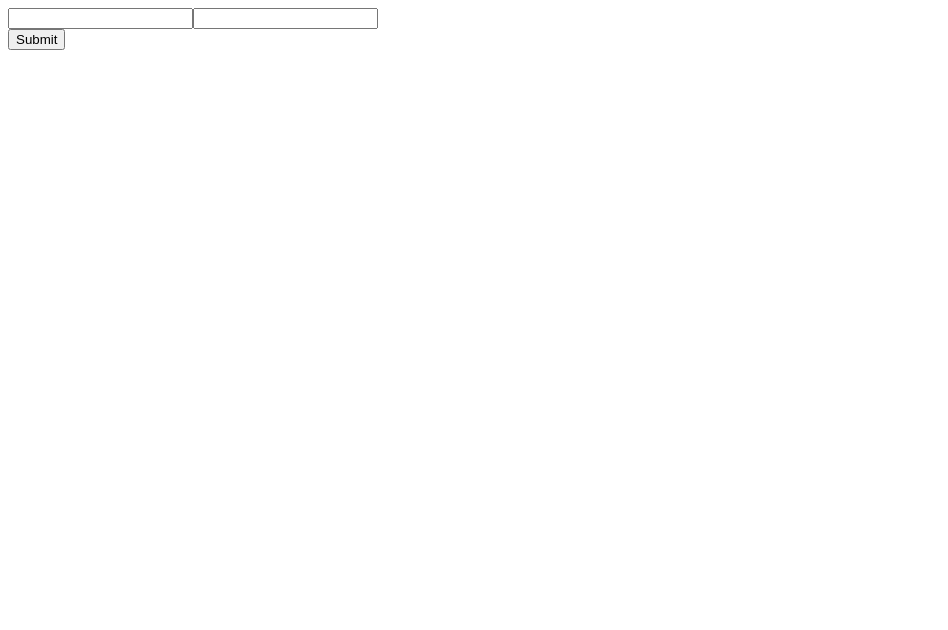
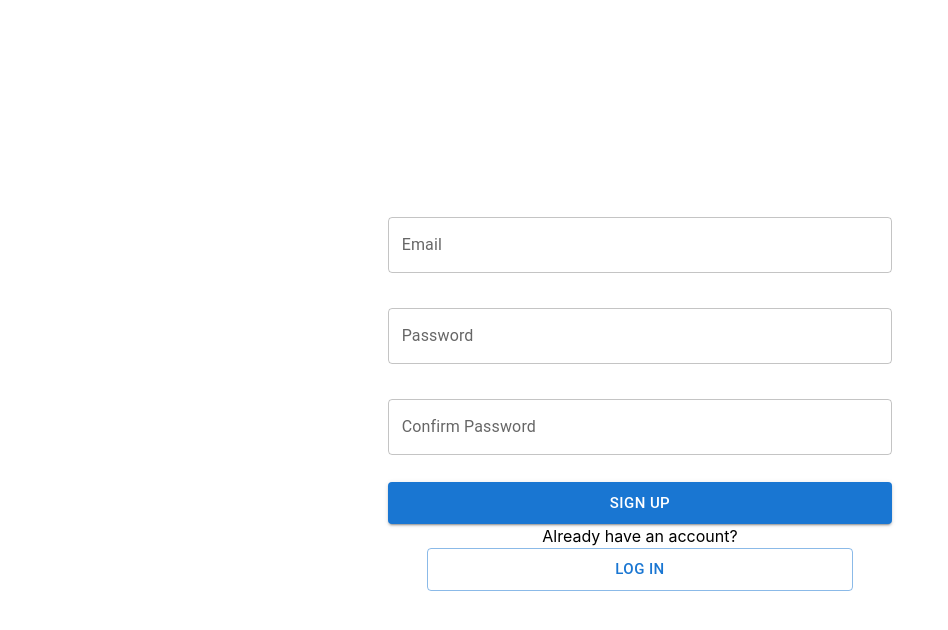
Before and after one commit to savelievamareena/mini-paint, a React (Vite) app: page /signup in a window 1280 px wide. Shown: the top 630 px of the page, without its empty margins (0-948 px from the left). Built offline with nearby package versions, Linux system fonts and the light colour scheme; no server answers.

Commit message:
feat: Signup form

```diff
--- a/src/context/AuthContext.tsx
+++ b/src/context/AuthContext.tsx
@@ -22,7 +22,7 @@ const AuthProvider: React.FC<AuthProviderProps> = ({ children }) => {
         return onAuthStateChanged(auth, (user) => {
             setCurrentUser(user);
             setLoading(false);
-        }); // Ensure to return the unsubscribe function
+        });
     }, []);
 
     return (
--- a/src/index.css
+++ b/src/index.css
@@ -20,3 +20,25 @@ h1 {
     font-size: 3.2em;
     line-height: 1.1;
 }
+
+#root {
+    max-width: 1280px;
+    margin: 0 auto;
+    padding: 2rem;
+    text-align: center;
+}
+
+@keyframes logo-spin {
+    from {
+        transform: rotate(0deg);
+    }
+    to {
+        transform: rotate(360deg);
+    }
+}
+
+@media (prefers-reduced-motion: no-preference) {
+    a:nth-of-type(2) .logo {
+        animation: logo-spin infinite 20s linear;
+    }
+}
--- a/src/main.tsx
+++ b/src/main.tsx
@@ -9,6 +9,8 @@ import Login from "./pages/Login.tsx";
 import Canvas from "./pages/Canvas.tsx";
 import Signup from "./pages/SIgnup.tsx";
 import ProtectedRoutes from "./ProtectedRoutes.tsx";
+import { AuthProvider } from "./context/AuthContext.tsx";
+import "./index.css";
 
 const router = createBrowserRouter([
     {
@@ -47,7 +49,9 @@ const root = ReactDOM.createRoot(rootElement);
 root.render(
     <React.StrictMode>
         <StyledEngineProvider injectFirst>
-            <RouterProvider router={router} />
+            <AuthProvider>
+                <RouterProvider router={router} />
+            </AuthProvider>
         </StyledEngineProvider>
     </React.StrictMode>,
 );
--- a/src/pages/SIgnup.tsx
+++ b/src/pages/SIgnup.tsx
@@ -1,37 +1,41 @@
-import { auth } from "../../firebase.ts";
-import { useForm, SubmitHandler } from "react-hook-form";
-import { createUserWithEmailAndPassword } from "firebase/auth";
 import { useEffect, useState } from "react";
 import { useNavigate } from "react-router-dom";
+import { auth } from "../../firebase.ts";
+import { Controller, useForm } from "react-hook-form";
+import { createUserWithEmailAndPassword } from "firebase/auth";
+import { Button, FormControl, Link, TextField } from "@mui/material";
 
-type Inputs = {
+interface SignupFormValues {
     email: string;
     pass: string;
-    passConfirmation: string;
-};
+    passConfirm: string;
+}
 
 const Signup = () => {
+    const [authError, setAuthError] = useState("");
+    const [passError, setPassError] = useState("");
     const [registeredEmail, setRegisteredEmail] = useState("");
-    const [error, setError] = useState("");
     const navigate = useNavigate();
-
-    const {
-        register,
-        handleSubmit,
-        formState: { errors },
-    } = useForm<Inputs>();
 
     useEffect(() => {
         if (registeredEmail) {
-            navigate("/home", { state: { email: registeredEmail } });
+            navigate("/", { state: { email: registeredEmail } });
         }
     }, [registeredEmail]);
 
-    const onSubmit: SubmitHandler<Inputs> = (data) => {
+    const { control, handleSubmit, clearErrors } = useForm<SignupFormValues>({});
+
+    const onSubmit = (data: SignupFormValues) => {
+        if (data.pass !== data.passConfirm) {
+            setPassError("Passwords should be equal");
+            return;
+        }
+
         try {
             const registerUser = async () => {
                 const authUser = await createUserWithEmailAndPassword(auth, data.email, data.pass);
                 if (typeof authUser === "object" && authUser.user && authUser.user.email) {
+                    console.log("AUTH USER", authUser);
                     setRegisteredEmail(authUser.user.email);
                 }
             };
@@ -40,29 +44,101 @@ const Signup = () => {
             if (typeof error === "object" && error !== null && "message" in error) {
                 const firebaseError = error as { message: string };
                 console.error("Error creating user:", firebaseError.message);
-                setError(firebaseError.message);
+                setAuthError(firebaseError.message);
             } else {
                 console.error("Unknown error", error);
-                setError("Something went wrong");
+                setAuthError("Something went wrong");
             }
         }
     };
 
     return (
-        <form onSubmit={handleSubmit(onSubmit)}>
-            <input {...register("email", { required: true })} />
-            {errors.email && <span>This field is required</span>}
-
-            <input {...register("pass", { required: true })} />
-            {errors.pass && <span>This field is required</span>}
-
-            {/*<input {...register("passConfirmation", { required: true })} />*/}
-            {/*{errors.passConfirmation && <span>This field is required</span>}*/}
-
-            <div>{error}</div>
-
-            <input type='submit' />
-        </form>
+        <div
+            style={{
+                display: "flex",
+                justifyContent: "center",
+                alignItems: "center",
+                height: "100%",
+                flexDirection: "column",
+            }}
+        >
+            <form onSubmit={handleSubmit(onSubmit)}>
+                <FormControl sx={{ width: "50ch" }}>
+                    <Controller
+                        name='email'
+                        control={control}
+                        rules={{ required: "Email required" }}
+                        render={({ field: { onChange, value }, fieldState: { error } }) => (
+                            <TextField
+                                label='Email'
+                                variant='outlined'
+                                onChange={(event) => {
+                                    onChange(event);
+                                    clearErrors("email");
+                                }}
+                                value={value}
+                                error={!!error}
+                                helperText={error ? error.message : " "}
+                                margin='dense'
+                            />
+                        )}
+                    />
+                    <Controller
+                        name='pass'
+                        control={control}
+                        rules={{ required: "Password required" }}
+                        render={({ field, fieldState }) => (
+                            <TextField
+                                {...field}
+                                label='Password'
+                                type='password'
+                                variant='outlined'
+                                onChange={field.onChange}
+                                value={field.value}
+                                error={!!fieldState.error}
+                                helperText={fieldState.error ? fieldState.error.message : " "}
+                                margin='dense'
+                            />
+                        )}
+                    />
+                    <Controller
+                        name='passConfirm'
+                        control={control}
+                        rules={{ required: "Password confirmation required" }}
+                        render={({ field, fieldState }) => (
+                            <TextField
+                                {...field}
+                                label='Confirm Password'
+                                type='password'
+                                variant='outlined'
+                                onChange={field.onChange}
+                                value={field.value}
+                                error={!!fieldState.error}
+                                helperText={fieldState.error ? fieldState.error.message : " "}
+                                margin='dense'
+                            />
+                        )}
+                    />
+                    <div>{passError ? passError : " "}</div>
+                    <div>{authError ? <span>{authError}</span> : " "}</div>
+                    <Button type='submit' variant='contained' color='primary' size='large'>
+                        Sign Up
+                    </Button>
+                </FormControl>
+            </form>
+            <div>Already have an account?</div>
+            <Link href='/login' underline='none'>
+                <Button
+                    type='submit'
+                    variant='outlined'
+                    color='primary'
+                    size='large'
+                    sx={{ width: "50ch" }}
+                >
+                    Log in
+                </Button>
+            </Link>
+        </div>
     );
 };
 
```
